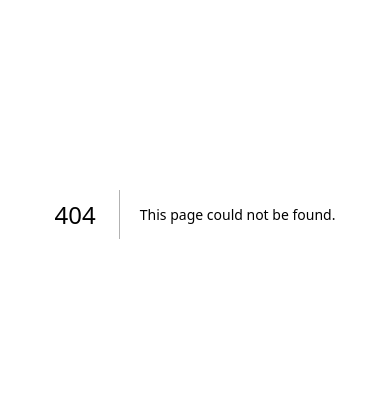
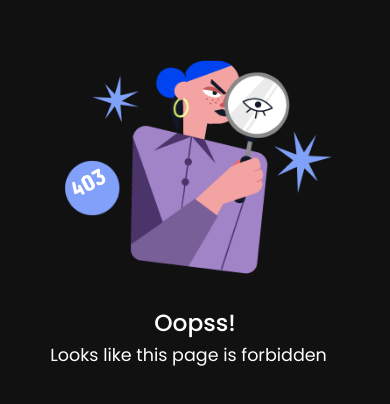
Before and after one commit to fasuyaaaPNG/Quandary, a Next.js app: page /missing in a window 390 px wide. Before the commit this address had no page. Shown: the part 208-612 px from the top of the page. Built offline with nearby package versions, Linux system fonts and the light colour scheme.

Commit message:
not found mobile

```diff
--- a/app/layout.tsx
+++ b/app/layout.tsx
@@ -21,6 +21,10 @@ export default function RootLayout({
           <link rel="preconnect" href="https://fonts.googleapis.com" />
           <link rel="preconnect" href="https://fonts.gstatic.com" />
           <link rel="shortcut icon" href="/assets/LoginRegister/Quandary.png" />
+          <link rel="preconnect" href="https://fonts.googleapis.com" />
+          <link rel="preconnect" href="https://fonts.gstatic.com" />
+          <link href="https://fonts.googleapis.com/css2?family=Concert+One&display=swap" rel="stylesheet"/>
+          <link href="https://fonts.googleapis.com/css2?family=Concert+One&display=swap" rel="stylesheet"/>
           <link href="https://fonts.googleapis.com/css2?family=Poppins:wght@100;200;300;400;500;600&display=swap" rel="stylesheet" />
       </head>
       <body className={inter.className}>{children}</body>
--- /dev/null
+++ b/app/missing/page.tsx
@@ -0,0 +1,44 @@
+'use client';
+
+import "./style.css";
+import { Typewriter } from 'react-simple-typewriter'
+
+export default function Missing() {
+
+    return (
+        <>
+            <div className="background">
+              <div className="container">
+                  <img src="/assets/error/asset.jpg" className="logo" alt="" />
+                    <p className="error">
+                      <Typewriter
+                          words={['403', '404']}
+                          loop={false}
+                          cursor
+                          cursorStyle=''
+                          typeSpeed={160}
+                          deleteSpeed={150}
+                          delaySpeed={1150}
+                        />
+                    </p>
+                  <div className="text">
+                      <p className="textAtas">
+                        Oopss!
+                      </p>
+                      <p className="textBawah">
+                        Looks like this page is <Typewriter
+                        words={['forbidden', 'missing']}
+                        loop={false}
+                        cursor
+                        cursorStyle='_'
+                        typeSpeed={60}
+                        deleteSpeed={70}
+                        delaySpeed={1100}
+                      />
+                      </p>
+                  </div>
+              </div>
+            </div>
+        </>
+    )
+}
--- /dev/null
+++ b/app/missing/style.css
@@ -0,0 +1,46 @@
+.background {
+    background-color: #111111;
+    color: #FFFFFF;
+    height: 100vh;
+}
+
+img {
+    width: 70vw;
+    position: relative;
+    margin-left: auto;
+    margin-right: auto;
+    margin-bottom: 8%;
+}
+
+.container {
+    position: absolute;
+    top: 50%;
+    left: 50%;
+    transform: translate(-50%, -50%);
+    text-align: center;
+}
+
+.text {
+    font-family: 'Poppins', sans-serif;
+}
+
+.textAtas {
+    font-weight: 500;
+    font-size: 6vw;
+    margin-bottom: 0.5vw;
+}
+
+.textBawah {
+    font-family: 400;
+    font-size: 4.5vw;
+}
+
+.error {
+    font-family: 'Concert One', sans-serif;
+    rotate: -28deg;
+    font-size: 6vw;
+    position: absolute;
+    left: 18vw;
+    bottom: 43vw;
+
+}
--- a/package.json
+++ b/package.json
@@ -13,9 +13,11 @@
     "express": "^4.18.2",
     "framer-motion": "^10.16.16",
     "next": "14.0.4",
+    "nextjs-simple-typewriter": "^5.2.2",
     "react": "^18",
     "react-dom": "^18",
-    "react-icons": "^4.12.0"
+    "react-icons": "^4.12.0",
+    "react-simple-typewriter": "^5.0.1"
   },
   "devDependencies": {
     "@types/node": "^20",
```
Also changed, not shown: public/assets/error/asset.jpg (added), 1 other file (tests, documents, lock files or other folders).
